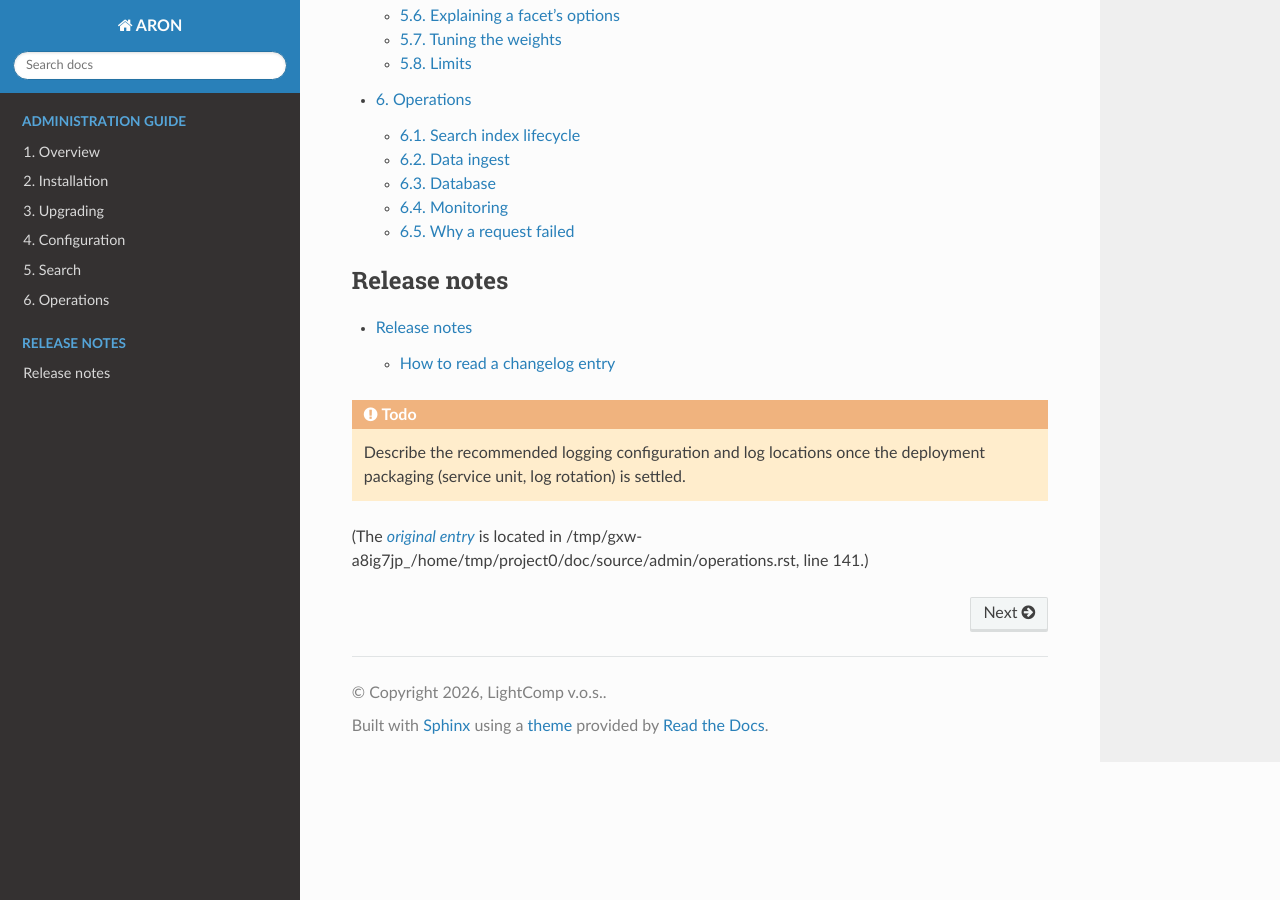
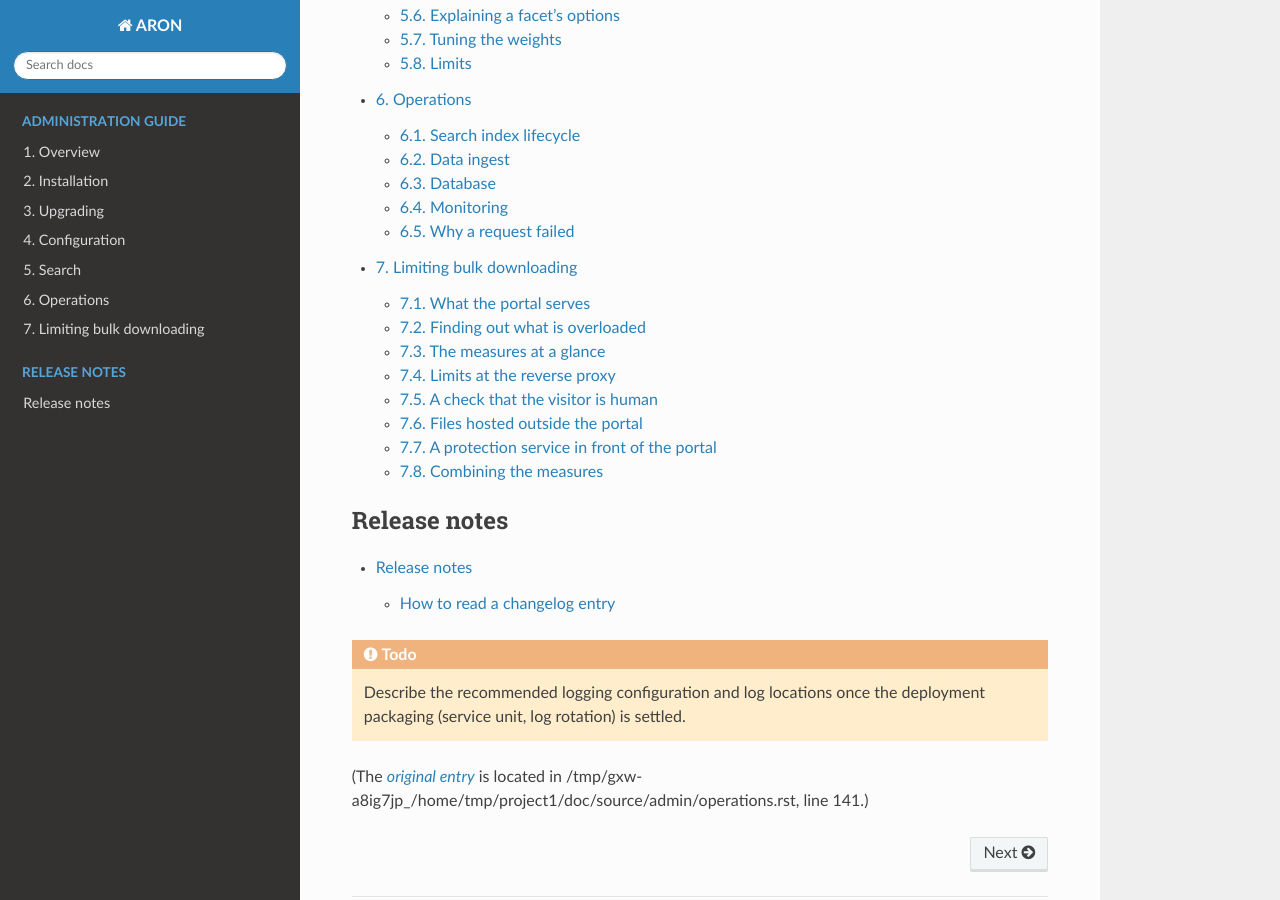
Before and after one commit to elzasw/aron, a Sphinx documentation site: the page built from doc/source/index.rst, in a window 1280 px wide and 900 px high, scrolled down 1296 px. Built offline with Sphinx 7.4.7 and the Read the Docs theme 3.1.0, drawn with Linux system fonts in a browser that asks for light colours; part of the change alters nothing that is shown.

Commit message:
administrator docs: a chapter on limiting bulk downloading
The portal applies no limits of its own, so one client downloading whole volumes of digital objects can crowd out the readers. The chapter lists what a deployment can do about it: the two kinds of requests and their paths, limits at the reverse proxy (an nginx example, the Apache modules), a check that the visitor is human, files hosted outside the portal, a protection service in front, and which of them to combine. The proxy rules in the installation chapter point to it.

Co-Authored-By: Claude Fable 5.2 <noreply@anthropic.com>

```diff
--- /dev/null
+++ b/doc/source/admin/bulk-downloading.rst
@@ -0,0 +1,307 @@
+=========================
+Limiting bulk downloading
+=========================
+
+Digital objects are large, and nothing in a public portal stops one client
+from fetching whole volumes of them. Such a download can fill the line or
+occupy the server until ordinary readers cannot view the scans — whether it is
+one researcher's script or a crawler collecting images.
+
+The portal applies **no limits of its own**: it answers every request it
+receives, for everyone, and it has no reader accounts. Protection is therefore
+a matter of the deployment — of what stands in front of the portal and of
+where the files are hosted. This chapter lists the possibilities, what each of
+them needs and what it cannot do.
+
+What the portal serves
+======================
+
+Two kinds of requests carry digital objects. Telling them apart is the basis of
+every measure below:
+
+.. list-table::
+   :widths: 12 44 44
+   :header-rows: 1
+
+   * - Kind
+     - Paths
+     - Character
+   * - Tiles
+     - ``/api/v1/daofile/{id}/tiles/**``; for the old user interface
+       ``/api/aron/tile/{id}/**``
+     - The viewer's deep-zoom tiles: many small requests in bursts — a page
+       turn, a zoom — with pauses between them. A reader notices every delay.
+   * - Files
+     - ``/api/v1/daofile/{id}``; for the old user interface
+       ``/api/aron/file/{id}`` and ``/api/aron/referencedfiles/{id}``
+     - Whole files: the download a reader asks for, but also thumbnails and
+       the images of pages that have no tiles. The large ones are long
+       transfers, and they are what a bulk download consists of.
+
+Worth knowing when choosing a measure:
+
+- Every one of these requests is answered by the application itself.
+- The responses of ``/api/v1`` are public and cacheable for seven days, carry
+  ``ETag`` and ``Last-Modified``, and a file can be fetched in parts
+  (``Range``) — an interrupted download resumes instead of starting again.
+- A file the source system delivered as a **URL reference** is not served by
+  the portal at all: the portal hands the URL to the browser and the transfer
+  runs between the reader and that server (see ``files.referenced-dirs`` in
+  :doc:`configuration`).
+- A full image can also be assembled from its tiles. Restricting the file
+  download alone therefore moves a determined downloader to the tiles, where
+  the same image costs the server hundreds of requests instead of one. Limit
+  both kinds.
+- The portal has no reader accounts, so it offers neither quotas per user nor
+  content reserved for signed-in readers, and it does not package a whole
+  archival unit for download.
+
+Finding out what is overloaded
+==============================
+
+The right measure depends on what gives way first. The access log of the
+reverse proxy tells: which paths are requested, from how many addresses, and
+how many bytes they carry.
+
+.. list-table::
+   :widths: 40 60
+   :header-rows: 1
+
+   * - What is overloaded
+     - What helps
+   * - The line (bytes)
+     - Slowing down and capping the large transfers, or hosting the files
+       elsewhere.
+   * - The server's workers (many long transfers at once)
+     - Capping the transfers a client may run at once; a proxy that takes the
+       response over from the application.
+   * - A separate image server that renders tiles on request
+     - Caching its tiles.
+
+The log also shows whether the load comes from one address or from many. Limits
+per address answer the first case; the second needs a check that the visitor is
+a browser at all.
+
+The measures at a glance
+========================
+
+.. list-table::
+   :widths: 22 30 30 18
+   :header-rows: 1
+
+   * - Measure
+     - What it gives
+     - What it cannot do
+     - Where it is set up
+   * - Published rules of use
+     - Considerate users and scripts slow down; the institution has a rule to
+       point at.
+     - Relies on goodwill.
+     - A page of the institution, linked from the footer
+       (``footer.links``, :doc:`configuration`)
+   * - Limits at the reverse proxy
+     - One client cannot take the line or the workers; large transfers get an
+       upper bound.
+     - Limits count per address: shared addresses need exceptions, and a
+       crawler spread over many addresses stays under them.
+     - Reverse proxy
+   * - A check that the visitor is human
+     - Scripts and crawlers that are not browsers are stopped.
+     - A person in a browser passes and can then download as before. Programs
+       using the public API are stopped too.
+     - Reverse proxy, or a service in front
+   * - Files hosted outside the portal
+     - Their transfers leave the portal's server and line.
+     - Works only for objects delivered as URL references; that host needs
+       limits of its own.
+     - Publishing side (source system, Transfagent)
+   * - A protection service in front of the portal
+     - Stronger recognition of automated clients than a simple check.
+     - All traffic passes through a third party, on that party's terms.
+     - DNS and the service's own settings
+
+No single measure is enough; `Combining the measures`_ says which to start
+with.
+
+Limits at the reverse proxy
+===========================
+
+The proxy is the one place that sees every request before the application
+does, so it is where limits belong. Four of them work together:
+
+- **Request rate per client**, with a generous burst. A reader produces bursts
+  with pauses, a script a steady stream; a limit with a large burst and a low
+  sustained rate lets the first through and holds the second back.
+- **Concurrent transfers per client** on the file paths.
+- **Speed of a transfer** after its first megabytes, so thumbnails and page
+  images pass at full speed and only large files are slowed down.
+- **Concurrent transfers of all clients together** on the file paths. With the
+  speed limit it bounds what large transfers can take from the line, however
+  many addresses they come from.
+
+A refused request should say so: status ``429 Too Many Requests`` makes a
+script back off, where a stalled connection only makes it retry.
+
+Example for nginx
+-----------------
+
+The values are placeholders. Derive yours from the access log, and after the
+change watch the log for refused requests of ordinary readers.
+
+.. code-block:: nginx
+
+   # http context
+   limit_req_zone  $binary_remote_addr zone=aron_tiles:20m  rate=20r/s;
+   limit_req_zone  $binary_remote_addr zone=aron_files:20m  rate=2r/s;
+   limit_conn_zone $binary_remote_addr zone=aron_client:20m;
+   limit_conn_zone $server_name        zone=aron_all:1m;
+   limit_req_status  429;
+   limit_conn_status 429;
+
+   server {
+       # tiles: bursts pass, a steady stream is held back
+       location ~ ^/api/(v1/daofile/[^/]+/tiles|aron/tile)/ {
+           limit_req zone=aron_tiles burst=400 nodelay;
+           proxy_pass http://aron;      # as in the portal's main location
+       }
+
+       # files: small ones pass at once, large ones are slowed down
+       # and only a few run at a time
+       location ~ ^/api/(v1/daofile|aron/file|aron/referencedfiles)/[^/]+$ {
+           limit_req  zone=aron_files burst=100 delay=40;
+           limit_conn aron_client 6;
+           limit_conn aron_all 60;
+           limit_rate_after 5m;
+           limit_rate 1m;
+           proxy_pass http://aron;
+       }
+   }
+
+What to keep in mind:
+
+- ``limit_rate`` applies to each transfer, so a client's share is the speed
+  multiplied by its concurrent transfers — here 6 MB/s — and the whole class is
+  bounded by the cap for all clients, here 60 MB/s.
+- With HTTP/2 nginx counts every concurrent request as a connection.
+  Thumbnails therefore count towards ``limit_conn`` while they run, and when
+  the cap for all clients is reached they are refused as well. Keep that cap
+  well above the usual number of simultaneous short requests.
+- ``delay=40`` lets the first forty requests above the rate through at once —
+  a row of thumbnails — and delays only the following ones.
+- nginx reads a response from the application at full speed and paces the
+  client itself, into a temporary file when the response is large
+  (``proxy_max_temp_file_size``, 1 GB by default). A slow or slowed-down
+  client then does not hold a worker of the application. Leave
+  ``proxy_buffering`` on for these paths and give the temporary files room.
+- A request whose zone key is empty is not counted. That is how known
+  networks — a reading room — are exempted: map their addresses to an empty
+  key.
+- Under a subpath the patterns start with that prefix
+  (``^/aron/api/…``).
+- If another proxy or a protection service stands in front, restore the
+  visitor's address first (``ngx_http_realip_module``). Otherwise every
+  reader shares one limit.
+
+Apache httpd
+------------
+
+Apache has no limits per client of its own. ``mod_ratelimit`` slows down each
+response (``rate-limit`` in KiB/s, ``rate-initial-burst`` for the part sent at
+full speed), but it does not add up what one client transfers. The third-party
+``mod_qos`` supplies the rest:
+
+.. list-table::
+   :widths: 40 60
+   :header-rows: 1
+
+   * - Directive
+     - Limit
+   * - ``QS_SrvMaxConnPerIP``
+     - Connections from one address.
+   * - ``QS_LocRequestLimitMatch``
+     - Concurrent requests for a URL pattern.
+   * - ``QS_LocRequestPerSecLimitMatch``
+     - Requests per second for a URL pattern.
+   * - ``QS_LocKBytesPerSecLimitMatch``
+     - Download bandwidth for a URL pattern.
+   * - ``QS_ErrorResponseCode``
+     - Status of a refused request.
+
+A proxied transfer occupies one of Apache's workers while it runs, so cap the
+concurrent transfers before anything else.
+
+A check that the visitor is human
+=================================
+
+A gate in front of the portal asks the browser to prove that it is a browser —
+by a short computation or by a third party's check — before the first request
+passes, and remembers the result in a cookie. Such gates exist as reverse
+proxies to host yourself (Anubis is one) and as services.
+
+It stops what limits per address do not: scripts and crawlers coming from many
+addresses. It does not stop a person, who passes it and can then download in
+bulk from that browser, and it caps nothing. Before turning one on:
+
+- **Gate the pages and the digital-object paths, not the whole API.** The
+  rest of ``/api/v1`` is a public interface other programs may use, and a
+  program cannot pass a browser check.
+- **Never gate the internal interfaces.** ``/cxf/**`` is called by Transfagent
+  and should not be reachable from the public network at all (see
+  :doc:`install`).
+- **The check is part of the portal for its readers**, so the institution's
+  accessibility obligations cover it. Prefer one that needs no interaction.
+- **A third party's check sends every reader's address to that party.** That
+  belongs in the privacy notice.
+
+Files hosted outside the portal
+===============================
+
+A digital object delivered as a URL reference is served by whatever stands
+behind that URL — an image server, an object storage, a content delivery
+network. The portal passes the URL on and carries none of the bytes, so the
+transfers of such objects cannot overload it.
+
+Which objects are delivered this way is decided where the data is published,
+not in the portal. Three things to weigh:
+
+- The other host is now the one a bulk download hits. It needs limits of its
+  own, and where delivery is billed by volume a downloader runs up the bill.
+- Move whole collections, not single popular files: a bulk download walks
+  through entire volumes.
+- A delivery network used only as a **cache** in front of the portal helps
+  little here. Archival scans are requested rarely each, and a bulk download
+  asks exactly for those no cache holds.
+
+A protection service in front of the portal
+===========================================
+
+Services such as Cloudflare take over the portal's public address, inspect the
+traffic and challenge what they consider automated. Their recognition is
+stronger than a simple check. Before relying on one:
+
+- **Read the terms for your kind of content.** Some providers restrict sites
+  that serve mostly images or large files on their lower plans, and an
+  archival portal is almost nothing else.
+- **All reader traffic passes through the provider**, which needs a contract
+  and the institution's decision.
+- **The address must be handed over** — on the lower plans usually the whole
+  DNS zone, which a shared domain may not allow.
+- **Programs using the public API are challenged too**, unless the plan allows
+  exceptions.
+- **The portal's own proxy must still see the visitor** (see the last point of
+  the nginx notes) and should refuse connections that bypass the service.
+
+Combining the measures
+======================
+
+1. **Always:** limits at the reverse proxy, and the rules of use published
+   where readers find them. This protects ordinary readers from a single
+   heavy client, costs nothing but configuration, and everything else builds
+   on it.
+2. **When the log shows crawlers from many addresses:** add a check that the
+   visitor is human.
+3. **When the line itself is the limit:** host the large collections outside
+   the portal.
+
+Each measure alone leaves a gap. Limits only slow a downloader down; an outside
+host protects only what was moved to it; a human check stops no human.
--- a/doc/source/admin/install.rst
+++ b/doc/source/admin/install.rst
@@ -123,3 +123,6 @@ Proxy rules for a public deployment:
   exist on the public port.
 - Decide explicitly whether ``/actuator/**`` is reachable from the outside;
   in most deployments it should be restricted to the monitoring network.
+- Limit the requests for digital objects. The portal applies no limits of its
+  own, so one client downloading in bulk can crowd out the readers;
+  :doc:`bulk-downloading` describes the possibilities.
--- a/doc/source/index.rst
+++ b/doc/source/index.rst
@@ -24,6 +24,7 @@ administrator's attention.
    admin/configuration
    admin/search
    admin/operations
+   admin/bulk-downloading
 
 .. toctree::
    :maxdepth: 2
```
